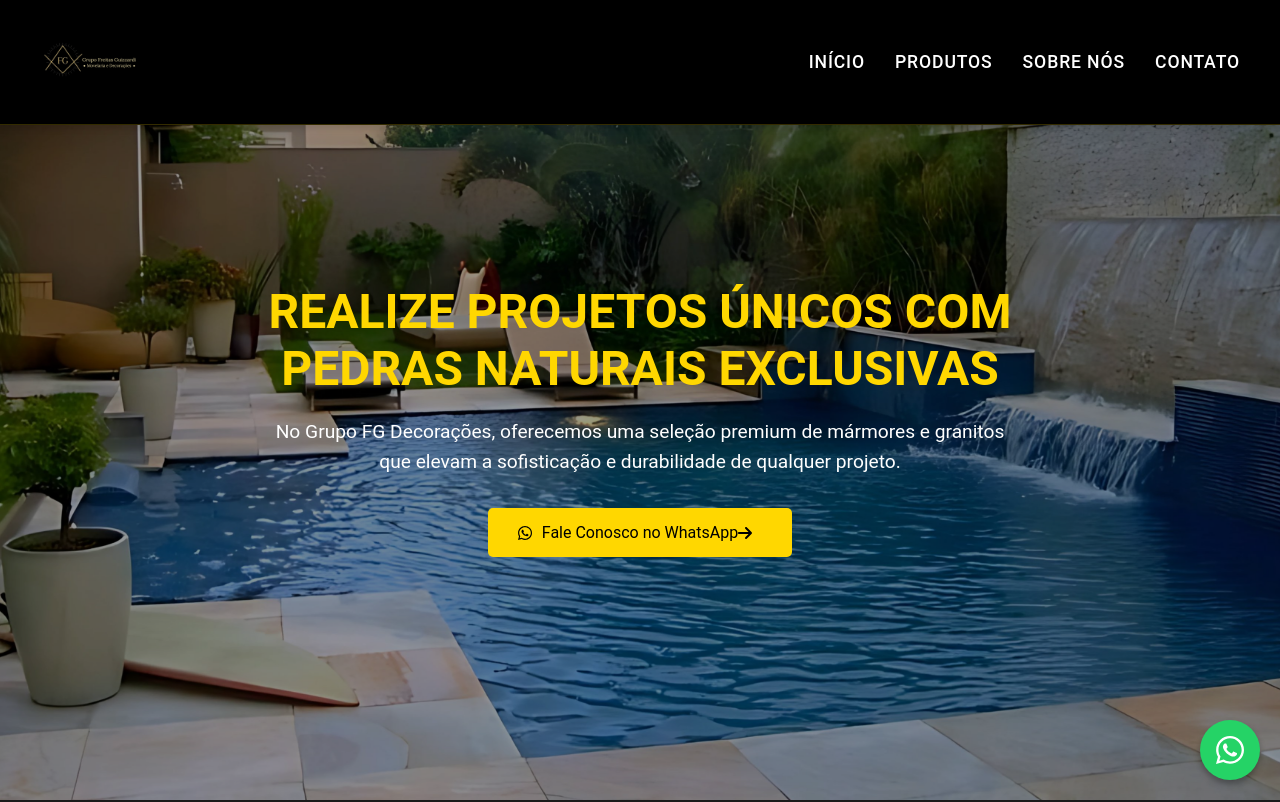
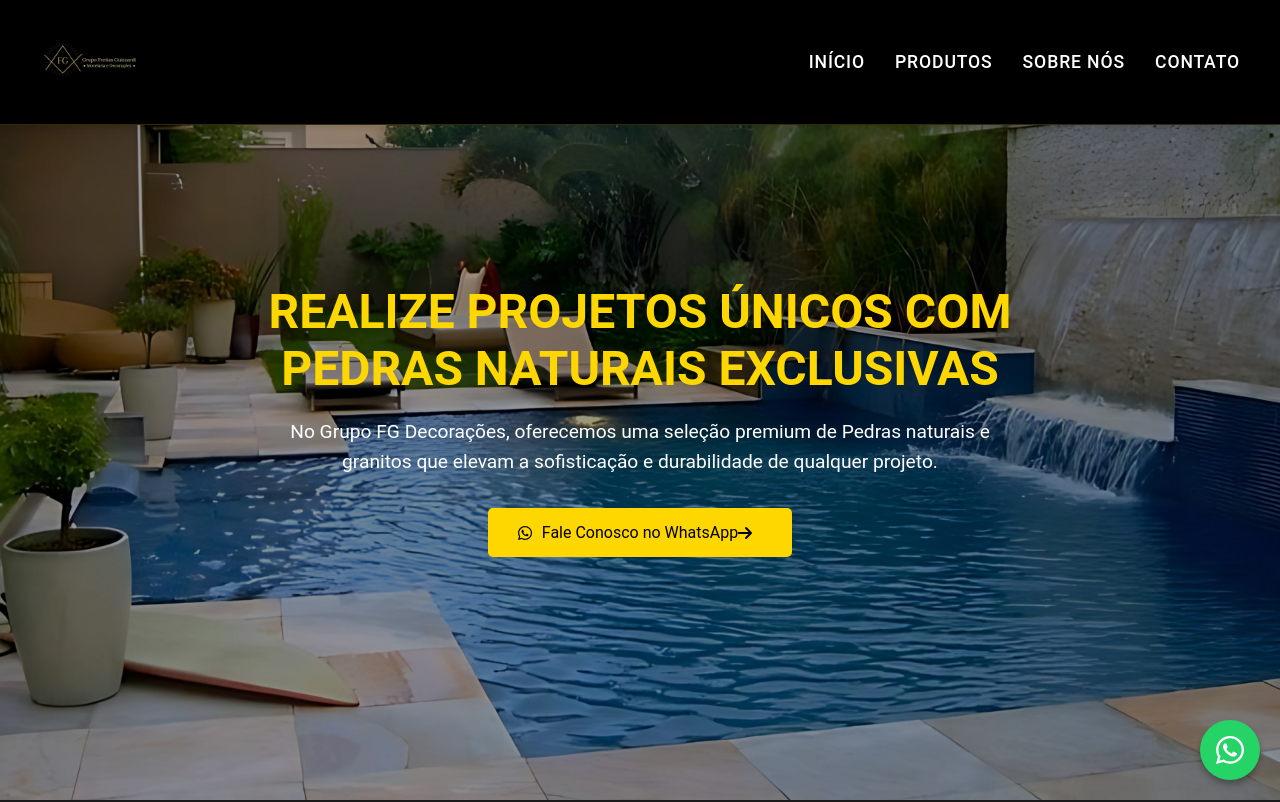
Before and after one commit to MuriloMatos552525/Personal_FG_Decoracoes_NextJS, a Next.js app: page / in a window 1280 px wide. Shown: the top 802 px of the page. Built offline with nearby package versions, Linux system fonts and the light colour scheme.

Commit message:
alteração de fase inicial

```diff
--- a/src/pages/index.tsx
+++ b/src/pages/index.tsx
@@ -55,7 +55,7 @@ const HomePage: React.FC = () => {
             transition={{ duration: 1, delay: 0.5 }}
             className={styles.heroSubtitle}
           >
-            No Grupo FG Decorações, oferecemos uma seleção premium de mármores e granitos que elevam a sofisticação e durabilidade de qualquer projeto.
+            No Grupo FG Decorações, oferecemos uma seleção premium de Pedras naturais e granitos que elevam a sofisticação e durabilidade de qualquer projeto.
           </motion.p>
           <motion.div
             initial={{ scale: 0 }}
```
